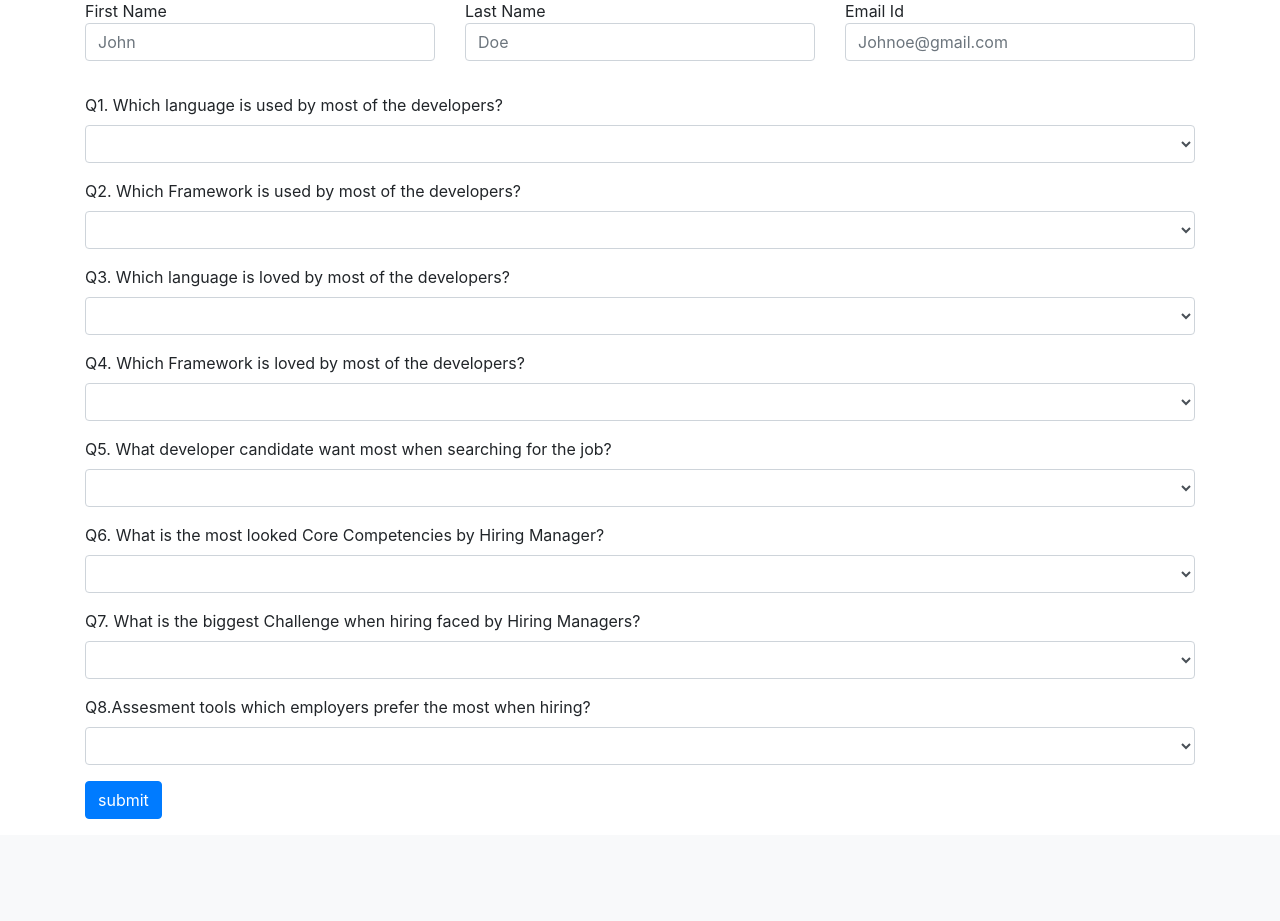
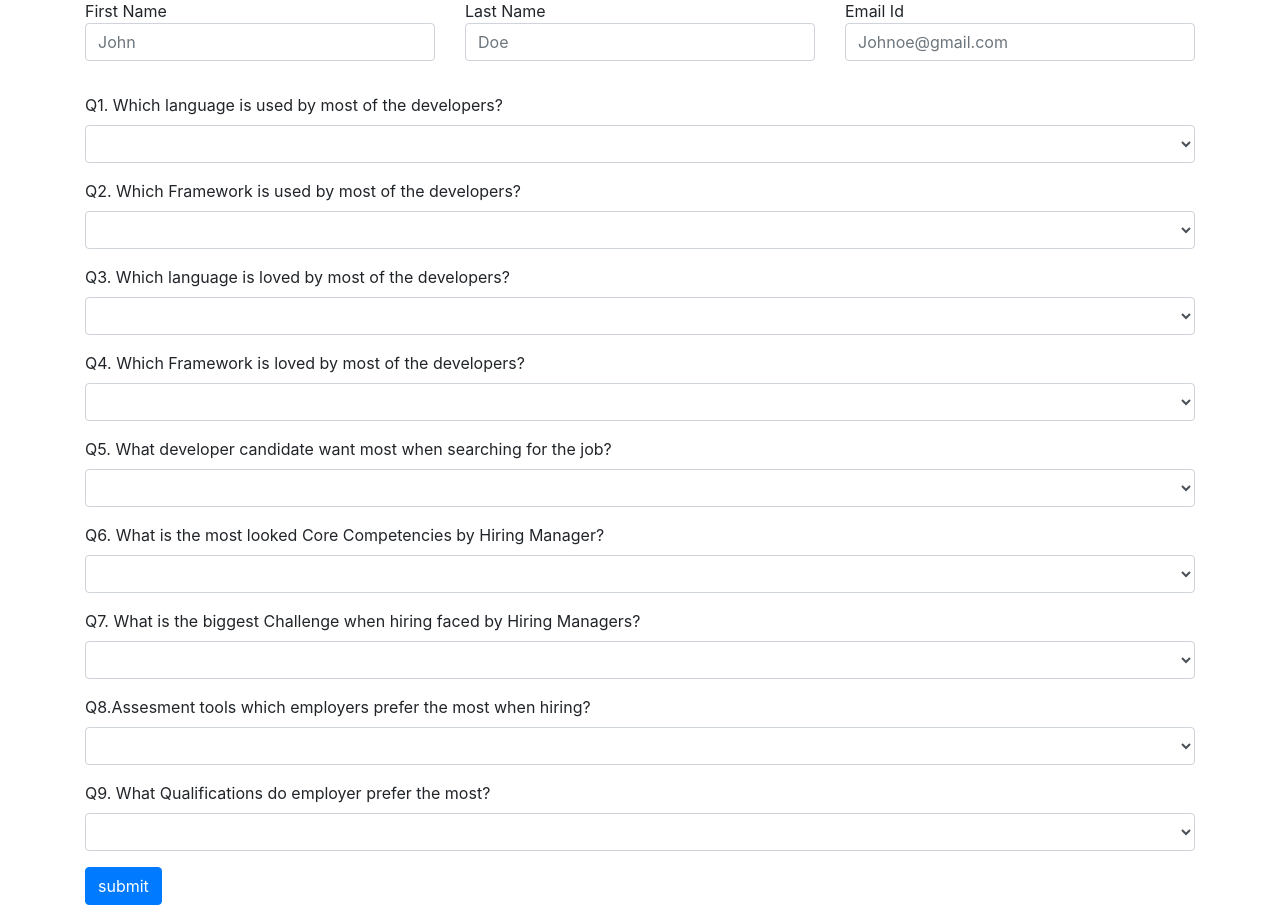
Before and after one commit to pashu123/databaseproject, a Flask app: page /pop/ in a window 1280 px wide. Shown: the part 161-1082 px from the top of the page. Before the commit the page ends 980 px from the top, so only its background shows below. Run offline with Flask 2, Linux system fonts and the light colour scheme; some libraries are stand-ins or nearby versions.

Commit message:
made the pop quiz

```diff
--- a/app.py
+++ b/app.py
@@ -594,9 +594,30 @@ def pred():
 @app.route('/pop/',methods = ['POST','GET'])
 def pop():
     if request.method == 'POST':
+        conn = connectToDB()
+        cur = conn.cursor()
         result = request.form
         print(result)
-        return render_template('pop1.html',result = result)
+        score = 0
+        totable = []
+        correctanslist = ['JavaScript','AngularJS','Python','React','Professional Growth and Learning','Problem Solving','Hard to Access skills before onsite',
+                            'Resume Screening','Previous Work Experience']
+        correctansgo = ['/tech/1/','/tech/6/','/tech/3/','/tech/4/','/work/1/','/work/3/','/work/4/','/work/5/','/work/2/']
+        name = [result['fname'],result['lname'],result['email']]
+        details = []
+        for i in range(9):
+            qsn = f'Q{i+1}'
+            if result[qsn] == correctanslist[i]:
+                totable.append((correctanslist[i],correctansgo[i]))
+                score += 1
+            else:
+                totable.append(('no',result[qsn],correctanslist[i],correctansgo[i]))
+            print(totable)
+        print(totable)
+
+        print(name)
+
+        return render_template('pop1.html',namefor = name,results = totable,score = score)
     return render_template('pop.html')
 
 
@@ -607,10 +628,3 @@ def pop():
 
 if __name__ == '__main__':
     app.run(debug = True)
-
-
-
-
-
-talskills = ['q19TalToolResumeScreen','q19TalToolReferral','q19TalToolHackerRank','q19TalToolOtherProbSolv',
-                'q19TalToolPersTest','q19TalToolRemoteorLiveIntTool','q19TalToolOutsourceHumIntPanel','q19TalToolOther']
--- a/templates/pop.html
+++ b/templates/pop.html
@@ -11,62 +11,62 @@
       <form action = "/pop/" method = "POST">
       	<div class = "form-group row">
       	<div class = "col xs-2">
-      		<p>First Name <input type = "text" class = "form-control" name = "FirstName" placeholder="John" /></p>
+      		<p>First Name <input type = "text" class = "form-control" name = "fname" placeholder="John" /></p>
       	</div>
 
       	<div class = "col xs-2">
-      		<p>Last Name <input type = "text" class = "form-control" name = "LastName" placeholder="Doe" /></p>
+      		<p>Last Name <input type = "text" class = "form-control" name = "lname" placeholder="Doe" /></p>
       	</div>
 
       	<div class = "col xs-2">
-      		<p>Email Id <input type = "text" class = "form-control" name = "Email" placeholder="Johnoe@gmail.com" /></p>
+      		<p>Email Id <input type = "text" class = "form-control" name = "email" placeholder="Johnoe@gmail.com" /></p>
       	</div>
       </div>
 
 		  <div class="form-group">
 		<label for="exampleFormControlSelect1">Q1. Which language is used by most of the developers?</label>
-		<select class="form-control" id="exampleFormControlSelect1" name = "language">
+		<select class="form-control" id="exampleFormControlSelect1" name = "Q1">
 			<option selected> </option>
-		  <option>Python</option>
-		  <option>JavaScript</option>
-		  <option>Haskell</option>
-		  <option>C++</option>
-		  <option>Java</option>
+		  <option >Python</option>
+		  <option >JavaScript</option>
+		  <option >Haskell</option>
+		  <option >C++</option>
+		  <option >Java</option>
 		</select>
 		</div>
 
 		 <div class="form-group">
 		<label for="exampleFormControlSelect1">Q2. Which Framework is used by most of the developers?</label>
-		<select class="form-control" id="exampleFormControlSelect1" name = "framework">
+		<select class="form-control" id="exampleFormControlSelect1" name = "Q2">
 			<option selected> </option>
-		  <option>Django</option>
-		  <option>Spring</option>
-		  <option>AngularJS</option>
-		  <option>ExpressJS</option>
-		  <option>React</option>
+		  <option >Django</option>
+		  <option  >Spring</option>
+		  <option >AngularJS</option>
+		  <option  >ExpressJS</option>
+		  <option >React</option>
 		</select>
 		</div>
 
 
 		 <div class="form-group">
 		<label for="exampleFormControlSelect1">Q3. Which language is loved by most of the developers?</label>
-		<select class="form-control" id="exampleFormControlSelect1" name = "lolanguage">
+		<select class="form-control" id="exampleFormControlSelect1" name = "Q3">
 			<option selected> </option>
 		  <option>Python</option>
-		  <option>JavaScript</option>
+		  <option >JavaScript</option>
 		  <option>Haskell</option>
-		  <option>C++</option>
+		  <option >C++</option>
 		  <option>Java</option>
 		</select>
 		</div>
 
 		 <div class="form-group">
 		<label for="exampleFormControlSelect1">Q4. Which Framework is loved by most of the developers?</label>
-		<select class="form-control" id="exampleFormControlSelect1" name = "loframework">
+		<select class="form-control" id="exampleFormControlSelect1" name = "Q4">
 		<option selected> </option>
-		  <option>Django</option>
-		  <option>Spring</option>
-		  <option>AngularJS</option>
+		  <option >Django</option>
+		  <option >Spring</option>
+		  <option >AngularJS</option>
 		  <option>ExpressJS</option>
 		  <option>React</option>
 		</select>
@@ -74,7 +74,7 @@
 
 		 <div class="form-group">
 		<label for="exampleFormControlSelect1">Q5. What developer candidate want most when searching for the job?</label>
-		<select class="form-control" id="exampleFormControlSelect1" name = "devjob">
+		<select class="form-control" id="exampleFormControlSelect1" name = "Q5">
 		<option selected> </option>
 		  <option>Company Mission</option>
 		  <option>Professional Growth and Learning</option>
@@ -86,7 +86,7 @@
 
 		 <div class="form-group">
 		<label for="exampleFormControlSelect1">Q6. What is the most looked Core Competencies by Hiring Manager?</label>
-		<select class="form-control" id="exampleFormControlSelect1" name = "corecompt">
+		<select class="form-control" id="exampleFormControlSelect1" name = "Q6">
 		<option selected> </option>
 		  <option>Programming language Proficiency</option>
 		  <option>Problem Solving</option>
@@ -98,7 +98,7 @@
 
 		 <div class="form-group">
 		<label for="exampleFormControlSelect1">Q7. What is the biggest Challenge when hiring faced by Hiring Managers?</label>
-		<select class="form-control" id="exampleFormControlSelect1" name = "corecompt">
+		<select class="form-control" id="exampleFormControlSelect1" name = "Q7">
 		<option selected> </option>
 		  <option>Hard to Access skills before onsite</option>
 		  <option>Time Consuming Interviews</option>
@@ -110,7 +110,7 @@
 
 		 <div class="form-group">
 		<label for="exampleFormControlSelect1">Q8.Assesment tools which employers prefer the most when hiring?</label>
-		<select class="form-control" id="exampleFormControlSelect1" name = "corecompt">
+		<select class="form-control" id="exampleFormControlSelect1" name = "Q8">
 		<option selected> </option>
 		  <option>Referrals</option>
 		  <option>Resume Screening</option>
@@ -120,6 +120,23 @@
 		</select>
 		</div>
 
+		 <div class="form-group">
+		<label for="exampleFormControlSelect1">Q9. What Qualifications do employer prefer the most?</label>
+		<select class="form-control" id="exampleFormControlSelect1" name = "Q9">
+		<option selected> </option>
+		  <option>Previous Work Experience</option>
+		  <option>Github or Personal Project</option>
+		  <option>Years of Experience</option>
+		  <option>Computer Science or Related Degree</option>
+		  <option>Skill Certifications</option>
+		</select>
+		</div>
+
+
+
+
+
+
 
 
          <p><input type = "submit" class = "btn btn-primary" value = "submit" /></p>
```
Also changed, not shown: templates/pop1.html (+17 -8 lines).
